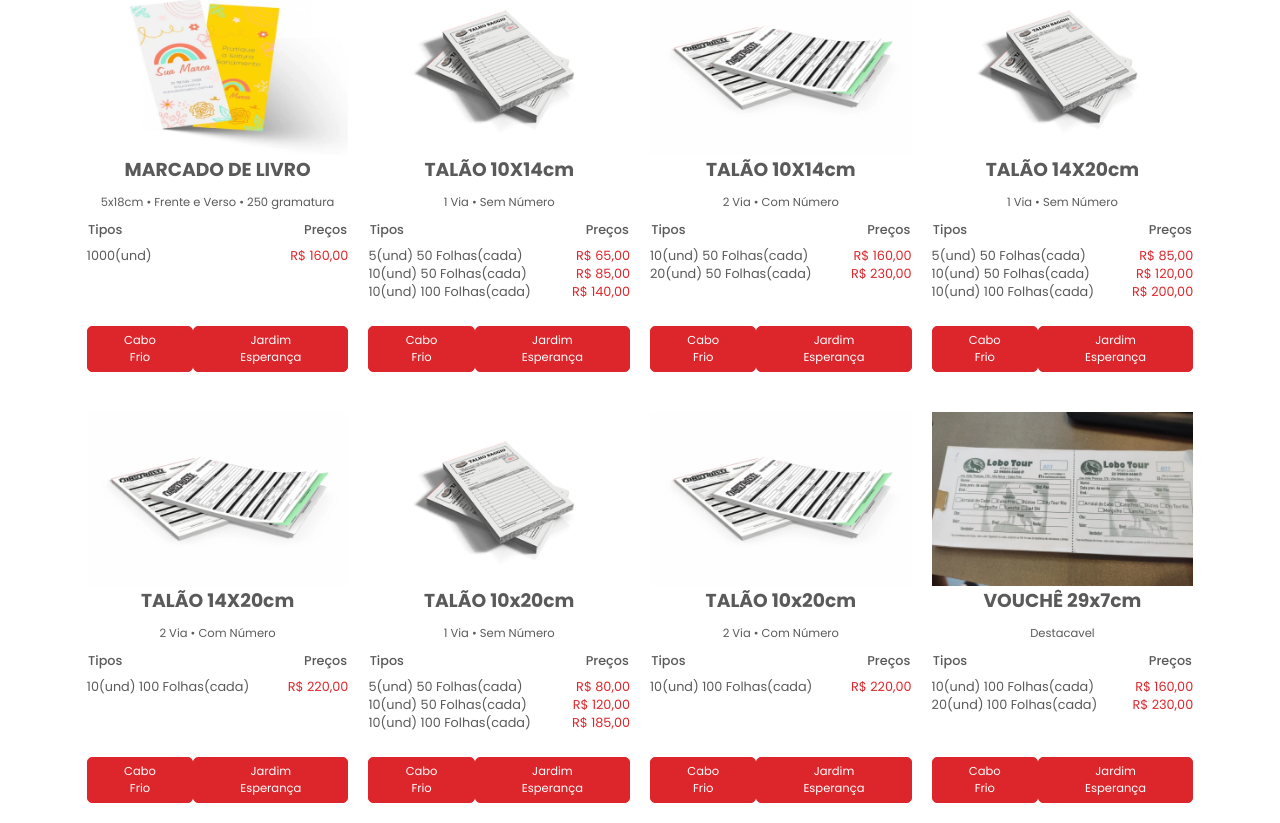
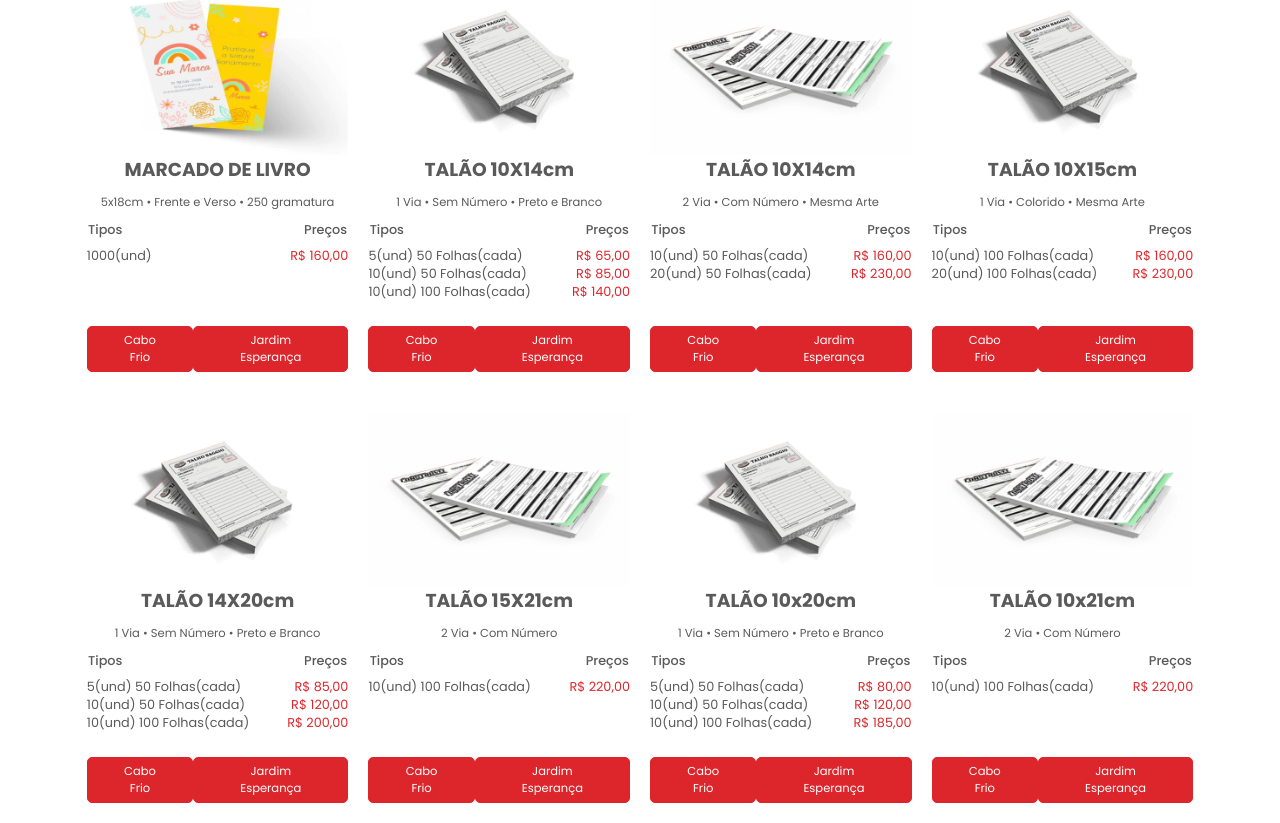
Before and after one commit to unikcabofrio/nextjs-impactovisual, a Next.js app: page / in a window 1280 px wide. Shown: the part 7597-8420 px from the top of the page. Built offline with nearby package versions, Linux system fonts and the light colour scheme.

Commit message:
'03011758'

```diff
--- a/src/Json/material.json
+++ b/src/Json/material.json
@@ -592,7 +592,7 @@
   {
       "img":"talao1v",
       "title":"TALÃO 10X14cm",
-      "description":"1 Via • Sem Número",
+      "description":"1 Via • Sem Número • Preto e Branco",
       "modelos":[
           { "descri" : "5(und) 50 Folhas(cada)","price":"65,00"},
           { "descri" : "10(und) 50 Folhas(cada)","price":"85,00"},
@@ -603,7 +603,7 @@
   {
       "img":"talao2v",
       "title":"TALÃO 10X14cm",
-      "description":"2 Via • Com Número",
+      "description":"2 Via • Com Número • Mesma Arte",
       "modelos":[
           { "descri" : "10(und) 50 Folhas(cada)","price":"160,00"},
           { "descri" : "20(und) 50 Folhas(cada)","price":"230,00"}
@@ -611,9 +611,19 @@
 
   },
   {
+    "img":"talao1v",
+    "title":"TALÃO 10X15cm",
+    "description":"1 Via • Colorido • Mesma Arte",
+    "modelos":[
+        { "descri" : "10(und) 100 Folhas(cada)","price":"160,00"},
+        { "descri" : "20(und) 100 Folhas(cada)","price":"230,00"}
+    ]
+
+  },
+  {
       "img":"talao1v",
       "title":"TALÃO 14X20cm",
-      "description":"1 Via • Sem Número",
+      "description":"1 Via • Sem Número • Preto e Branco ",
       "modelos":[
           { "descri" : "5(und) 50 Folhas(cada)","price":"85,00"},
           { "descri" : "10(und) 50 Folhas(cada)","price":"120,00"},
@@ -623,7 +633,7 @@
   },
   {
       "img":"talao2v",
-      "title":"TALÃO 14X20cm",
+      "title":"TALÃO 15X21cm",
       "description":"2 Via • Com Número",
       "modelos":[
           { "descri" : "10(und) 100 Folhas(cada)","price":"220,00"}
@@ -633,7 +643,7 @@
   {
       "img":"talao1v",
       "title":"TALÃO 10x20cm",
-      "description":"1 Via • Sem Número",
+      "description":"1 Via • Sem Número  • Preto e Branco",
       "modelos":[
           { "descri" : "5(und) 50 Folhas(cada)","price":"80,00"},
           { "descri" : "10(und) 50 Folhas(cada)","price":"120,00"},
@@ -643,7 +653,7 @@
   },
   {
       "img":"talao2v",
-      "title":"TALÃO 10x20cm",
+      "title":"TALÃO 10x21cm",
       "description":"2 Via • Com Número",
       "modelos":[
           { "descri" : "10(und) 100 Folhas(cada)","price":"220,00"}
--- a/src/pages/calculadora/style.js
+++ b/src/components/section/calculadora/style.js
@@ -10,7 +10,7 @@ export const container = styled.div`
   align-items: center;
 `
 
-export const Calculadora = styled.div`
+export const containerCalc = styled.div`
   width: 80vw;
   padding: 4vh 3vw;
   border: 1px solid #f9f9f9;
```
Also changed, not shown: src/components/section/calculadora/index.js (added, +100 -0 lines), src/pages/calculadora/index.js (+13 -121 lines).
